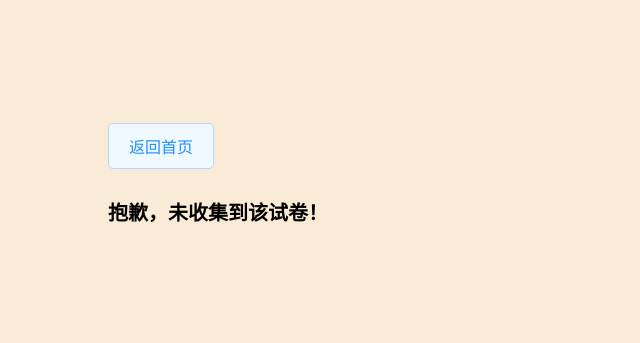
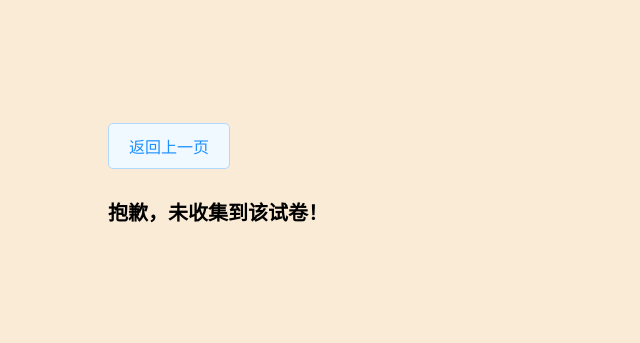
Before and after one commit to ChipZhao/resource, a plain HTML site: page 无资源.html in a window 1280 px wide. Shown: the whole page, without its empty margins (0-640 px from the left). Drawn offline with Linux system fonts and the light colour scheme.

Commit message:
Update 无资源.html

```diff
--- a/无资源.html
+++ b/无资源.html
@@ -36,7 +36,7 @@
 </head>
 <body>
 	<div>
-	  <a href="index.html" class="return-home">返回首页</a>
+	  <a href="春季学期期末试卷.html" class="return-home">返回上一页</a>
 	</div>
     <h1>抱歉，未收集到该试卷！</h1>
 </body>
```
